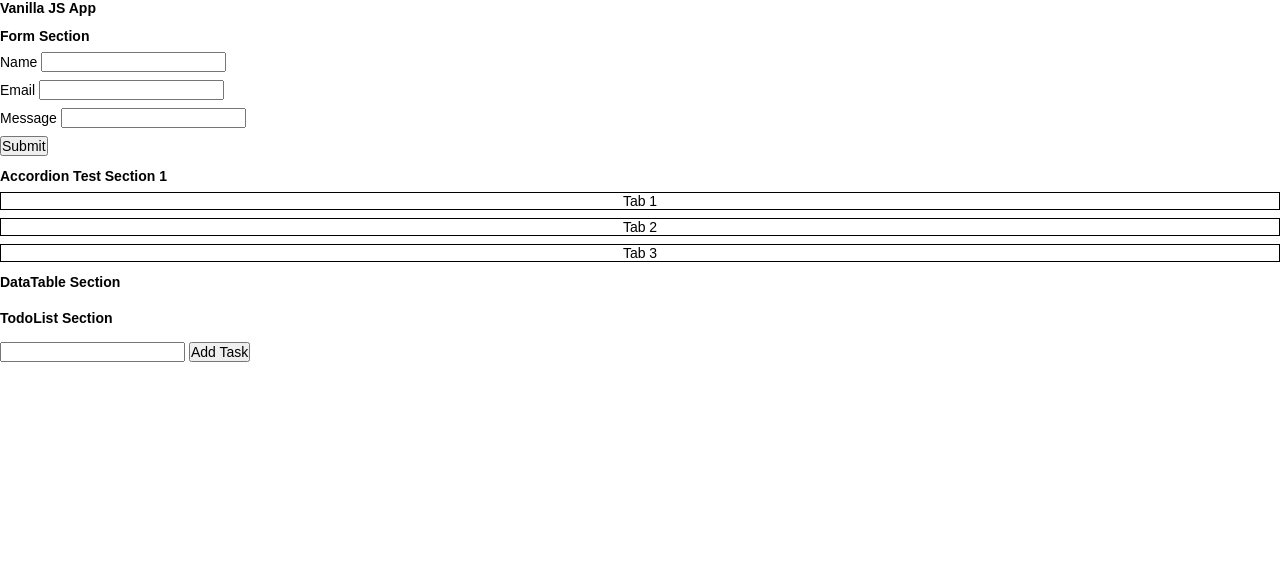
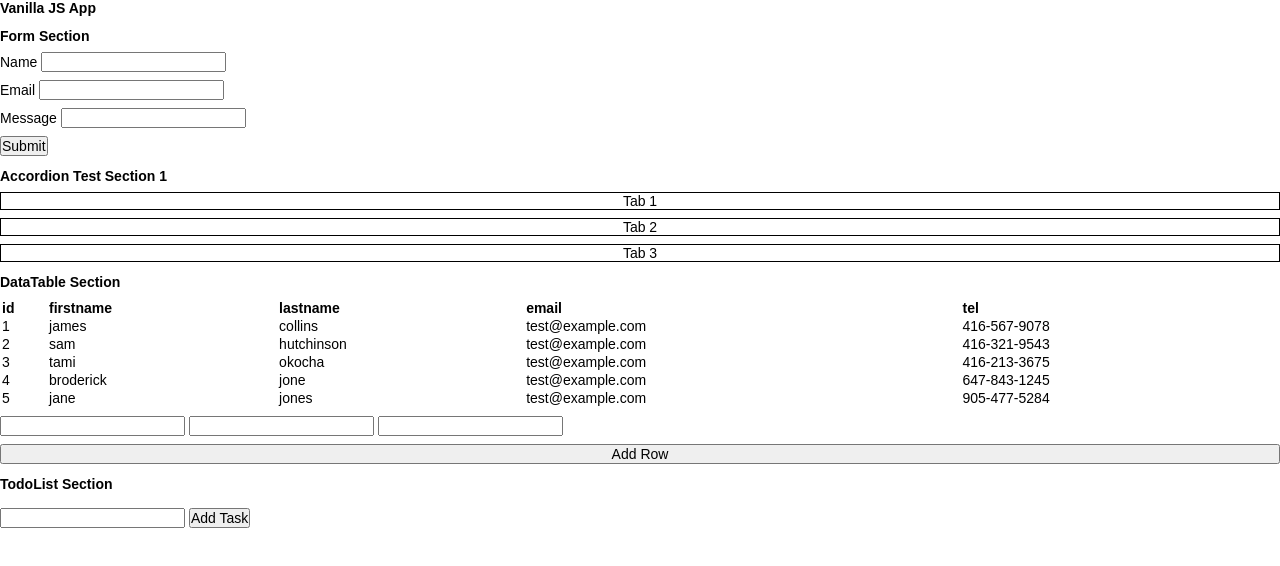
Before and after one commit to jrdnthedev/vanilla_js, a plain HTML site: page index.html in a window 1280 px wide. Drawn offline with Linux system fonts and the light colour scheme.

Commit message:
updated table class

```diff
--- a/index.html
+++ b/index.html
@@ -104,6 +104,12 @@
 
           </tbody>
         </table>
+        <form action="">
+          <input type="text" name="name">
+          <input type="email" name="email">
+          <input type="tel" name="tel">
+        </form>
+        <button>Add Row</button>
       </section>
 
       <!-- TodoList Section -->
--- a/js/data-table.js
+++ b/js/data-table.js
@@ -1,18 +1,52 @@
 export default class DataTable {
-    constructor(data) {
+    constructor(data,id) {
         this.data = data;
+        this.table = document.getElementById(id);
     }
 
     buildRows(){
+        const tbody = this.table.getElementsByTagName('tbody')[0];
 
+        if (this.data.length === 0) return;
+
+        const columns = Object.keys(this.data[0]);
+
+        this.data.forEach(rowData => {
+            const row = document.createElement('tr');
+
+            columns.forEach(column => {
+                const td = document.createElement('td');
+                td.textContent = rowData[column] || '';
+                row.appendChild(td);
+            });
+
+            tbody.appendChild(row);
+        });
     }
 
     buildHeader(){
+        const head = this.table.getElementsByTagName('thead')[0];
 
+        // Get column names from the first object's properties
+        if (this.data.length === 0) return;
+
+        const columns = Object.keys(this.data[0]);
+
+        // Create header row
+        const headerRow = document.createElement('tr');
+
+        columns.forEach(column => {
+            const th = document.createElement('th');
+            th.textContent = column;
+            headerRow.appendChild(th);
+        });
+
+        head.appendChild(headerRow);
     }
 
     render() {
-
+        this.buildHeader();
+        this.buildRows();
     }
 }
 
--- a/js/main.js
+++ b/js/main.js
@@ -49,9 +49,10 @@ import TodoList from "./todo-list.js";
   ]
   const accordion = new Accordion("Accordion-test");
   const form = new Form("form");
-  const table = new DataTable(tabledata);
+  const table = new DataTable(tabledata,'table');
   const todo = new TodoList([]);
 
+  table.render();
   submitBtn.addEventListener("click", (e) => {
     e.preventDefault();
     form.submitForm();
--- a/js/todo-list.js
+++ b/js/todo-list.js
@@ -15,7 +15,7 @@ export default class TodoList {
     this.render();
   }
 
-  render = () => {
+  render() {
     const container = document.getElementById("todolist");
     container.innerHTML = "";
     this.tasks.forEach((task, index) => {
--- a/style.css
+++ b/style.css
@@ -57,3 +57,7 @@ section {
     flex-direction: column;
     gap: 6px;
 }
+
+thead th{
+    text-align: left;
+}
```
